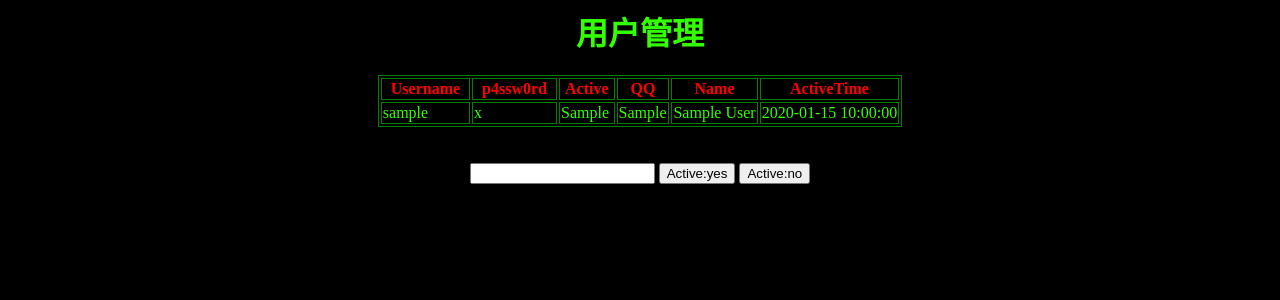
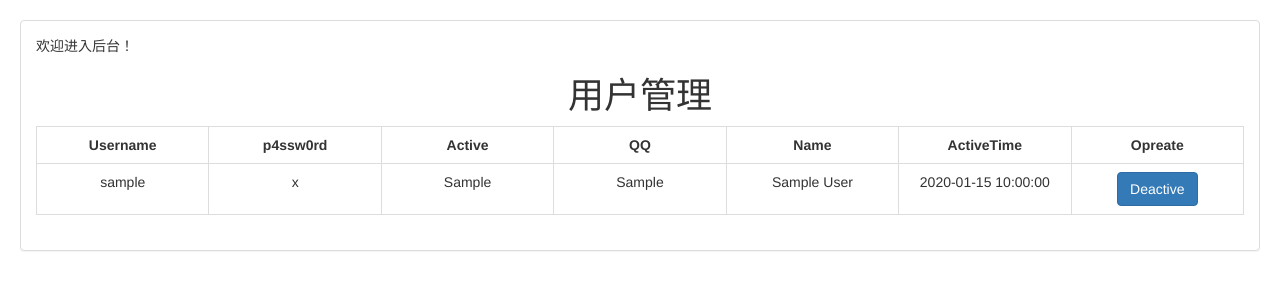
Before and after one commit to restkhz/ioauthdog, a PHP site: page /admin/admin.php in a window 1280 px wide. Shown: the top 300 px of the page. Run offline with PHP 8.4, Linux system fonts and the light colour scheme; the visitor is signed in with stand-in values (Sample User, id 1); tables that the repository leaves empty or names only in its code hold one stand-in row (values such as "Sample post"); some libraries are stand-ins or nearby versions.

Commit message:
Update admin.php
Use PDO to replace mysqli.
Create a more beautiful view.

```diff
--- a/admin/admin.php
+++ b/admin/admin.php
@@ -1,81 +1,82 @@
 <?php
-require_once('../antisql.php');
+//It's impossiable to inject again cause I use PDO.
+$config=include('../config.php');
+$dbh = new PDO("mysql:host=" . $config['host'] . ";dbname=" . $config['dbname'] , $config['dbuser'], $config['dbpwd']); //初始化一个PDO对象
+
 session_start();
 
 if(!isset($_SESSION['is_admin']) && $_SESSION['is_admin'] != 1 ){	//无登陆禁止访问
 	header('Location:index.php');
 	exit;
 }
+if (isset($_POST['username']) && isset($_POST['act'])){
+	$username = $_POST['username'];
+	$isactive = $_POST['act'];//"$dbms:host=$host;dbname=$dbName";
+	try {
 
-$config=include('../config.php');
-$db = new mysqli($config['host'],$config['dbuser'], $config['dbpwd'], $config['dbname']);//连接数据库
-
-if (isset($_POST['act']) && isset($_POST['username'])) {
-
-	if (inject_check($_POST['username'])) {die('管理员大哥不要注入……');}
-
-	$username=$_POST['username'];
-	if ($_POST['act']=='Active:yes') {
-		$time=(string)date("Y-m-d H:i:s");
-		$sql = "UPDATE user SET active='1' WHERE username='{$username}'";
-		$db->query($sql);
-		$sql = "UPDATE user SET activetime='{$time}' WHERE username='{$username}'";
-		$db->query($sql);
-		echo "<script language=JavaScript> location.replace(location.href);</script>";
+		if($isactive == "Active:yes"){
+			$time = (string)date("Y-m-d H:i:s");
+			$stmt = $dbh->prepare("UPDATE user SET active=1 , activetime=:time WHERE username=:username");
+			$stmt->bindParam(':time', $time, PDO::PARAM_STR);
+			$stmt->bindParam(':username', $username, PDO::PARAM_STR);
+			$stmt->execute();
+		}else if($isactive == "Active:no"){
+			$stmt = $dbh->prepare("UPDATE user SET active=0 WHERE username=:username");
+			$stmt->bindParam(':username', $username, PDO::PARAM_STR);
+			$stmt->execute();
+		}
+	} catch (PDOException $e) {
+		die ("Error!: " . $e->getMessage() . "<br/>");
 	}
-
-	if ($_POST['act']=='Active:no') {
-		$sql = "UPDATE user SET active='0' WHERE username='{$username}'";
-		$db->query($sql);
-		echo "<script language=JavaScript> location.replace(location.href);</script>";
-	}
-
 }
 
 ?>
 
-
-
+<!doctype html>
 <html>
 <head>
-<meta http-equiv="content-type"content="text/html charset=utf-8">
+	<meta http-equiv="content-type"content="text/html charset=utf-8">
+	<link href="http://cdn.bootcss.com/bootstrap/3.0.0/css/bootstrap.min.css" rel="stylesheet">
+	<script src="http://cdn.bootcss.com/jquery/1.8.3/jquery.min.js"></script>
+	<script src="http://cdn.bootcss.com/bootstrap/3.0.0/js/bootstrap.min.js"></script>
+	<style>
+		th, td {
+			width: 100px;
+			text-align: center;
+		}
+	</style>
+</head>
+<title>后台 - ioauthdog</title>
+<body style="position: relative;">
 
-</head>
-<title>用户管理</title>
-<body bgcolor="black">
-
-
-
+<div class="panel panel-default" style="position: absolute;left: 20px;right: 20px;top: 20px;">
+    <div class="panel-body">
+	欢迎进入后台！
 <?php
 
-echo '<h1 align=\'center\'><font color="#33FF00">用户管理</font></h1>';
-//
-$db->query("set names 'utf8'");
-$result = $db->query("SELECT * FROM user");
+echo '<h1 align=\'center\'><font>用户管理</font></h1>';
 
+$dbh->query("set names 'utf8'");
 
-echo '<table border=\'1px\' bordercolor=\'green\' align=\'center\' >';
-echo '<tr  style="color:red;"><th>&nbsp;&nbsp;Username&nbsp;&nbsp;</th><th>&nbsp;&nbsp;p4ssw0rd&nbsp;&nbsp;</th><th>&nbsp;Active&nbsp;</th><th>&nbsp;&nbsp;&nbsp;QQ&nbsp;&nbsp;&nbsp;</th><th>&nbsp;&nbsp;Name&nbsp;&nbsp;</th><th>&nbsp;&nbsp;ActiveTime&nbsp;&nbsp;</th></tr>';
-
-
-while($row=$result->fetch_object()){
-
-echo"<tr style=\"color:#33FF00;\"><td>$row->username</td><td>$row->password</td><td>$row->active</td><td>$row->qq</td><td>$row->name</td><td>$row->activetime</td></tr>";
-
+echo '<table class="table table-bordered">';
+echo '<tr><th>Username</th><th>p4ssw0rd</th><th>Active</th><th>QQ</th><th>Name</th><th>ActiveTime</th><th>Opreate</th></tr>';
+$sql="SELECT * FROM user";
+foreach ($dbh->query($sql) as $row) {
+	echo"<tr><td>". $row['username'] . "</td><td>" . $row['password'] . "</td><td>" . $row['active'] . "</td><td>" . $row['qq'] . "</td><td>" . $row['name'] . "</td><td>" . $row['activetime'] . "</td><td>";
+?>
+<form method="post" action="admin.php">
+	<input type="hidden" name="username" value="<?php echo $row['username'] ?>" />
+	<input type="hidden" name="act" value="<?php echo ($row['active'] == 0) ? "Active:yes" : "Active:no"; ?>" />
+	<input type="submit" class="btn btn-primary" value="<?php echo ($row['active'] == 0) ? "Active" : "Deactive"; ?>" />
+</form>
+<?php
+	echo "</td></tr>";
 }
-
-
 echo "</table>";
 
+$dbh = null;
+
 ?>
-
-
-
-<br/><br/>
-<form id="form1" name="form1" method="post" action="" align='center'>
-    <input type="text" name="username" />
-    <input type="submit" name="act" value="Active:yes" />
-    <input type="submit" name="act" value="Active:no" />
-</form>
-
+    </div>
+</div>
 </body>
```
